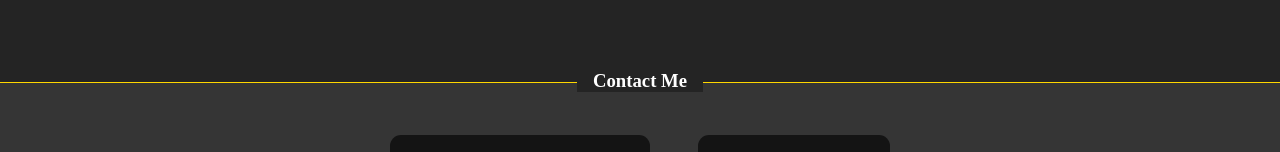
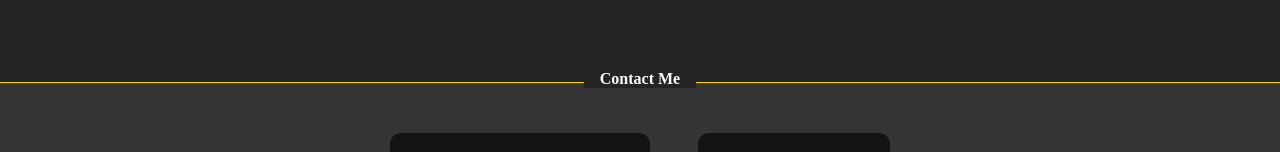
Before and after one commit to aaddaarrsshhP/Portfolio, a React (Vite) app: page / in a window 1280 px wide. Shown: the part 3409-3561 px from the top of the page. Built offline with nearby package versions, Linux system fonts and the light colour scheme.

Commit message:
Update Contact.jsx

```diff
--- a/src/components/Contact.jsx
+++ b/src/components/Contact.jsx
@@ -17,7 +17,7 @@ export const Contact = () => {
             <div style={{border:'solid 1px rgb(255,215,0)',borderLeftStyle: 'none',borderRightStyle: 'none',
           backgroundColor: '#353535'}}>
               <div style={{display: 'flex',justifyContent: 'center'}}>
-                <h3 style={{padding: '0rem 1rem 0rem 1rem',marginTop: '-0.8rem',backgroundColor: '#242424'}}>Contact Me</h3>
+                <h4 style={{padding: '0rem 1rem 0rem 1rem',marginTop: '-0.8rem',backgroundColor: '#242424'}}>Contact Me</h4>
               </div>
               <div style={{paddingTop: '1.5rem',display: 'flex',justifyContent:'center',alignItems:'center',
               columnGap:'3rem',flexWrap: 'wrap',rowGap: '1rem'}}>
```
